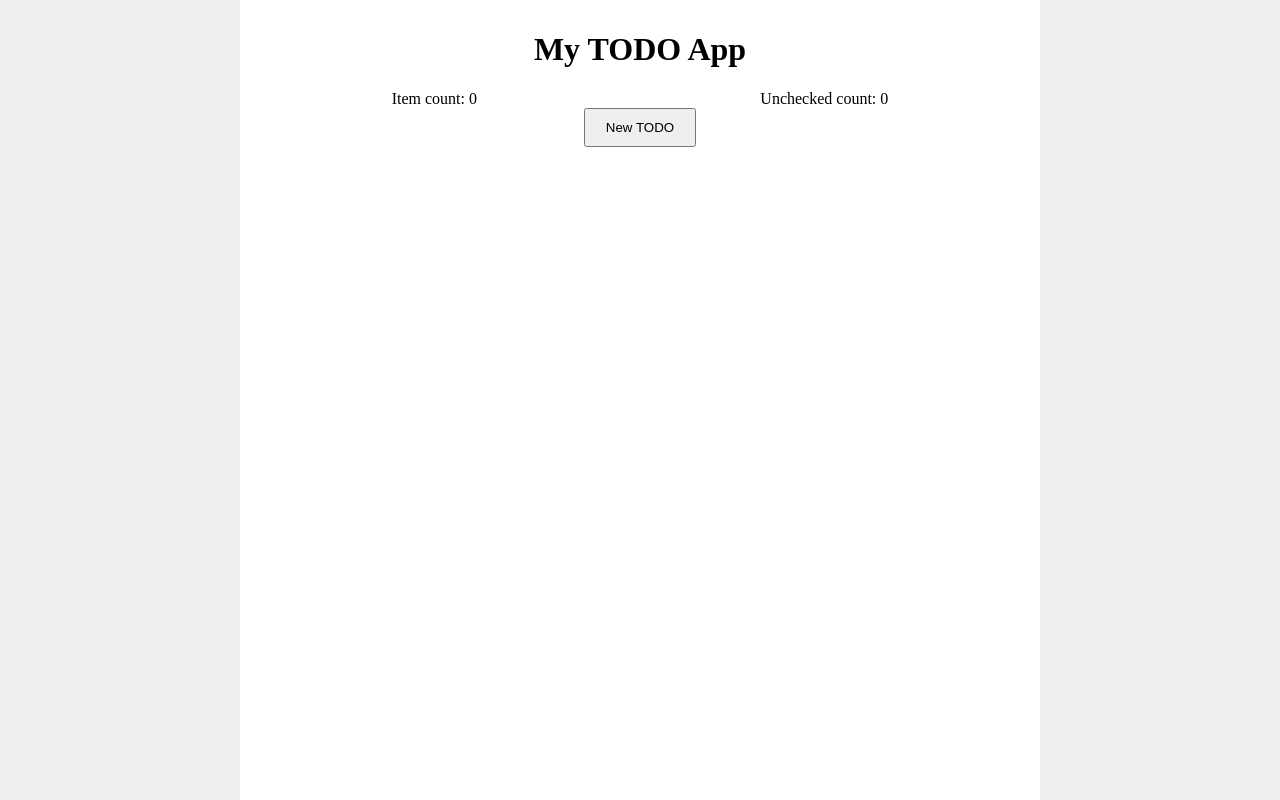
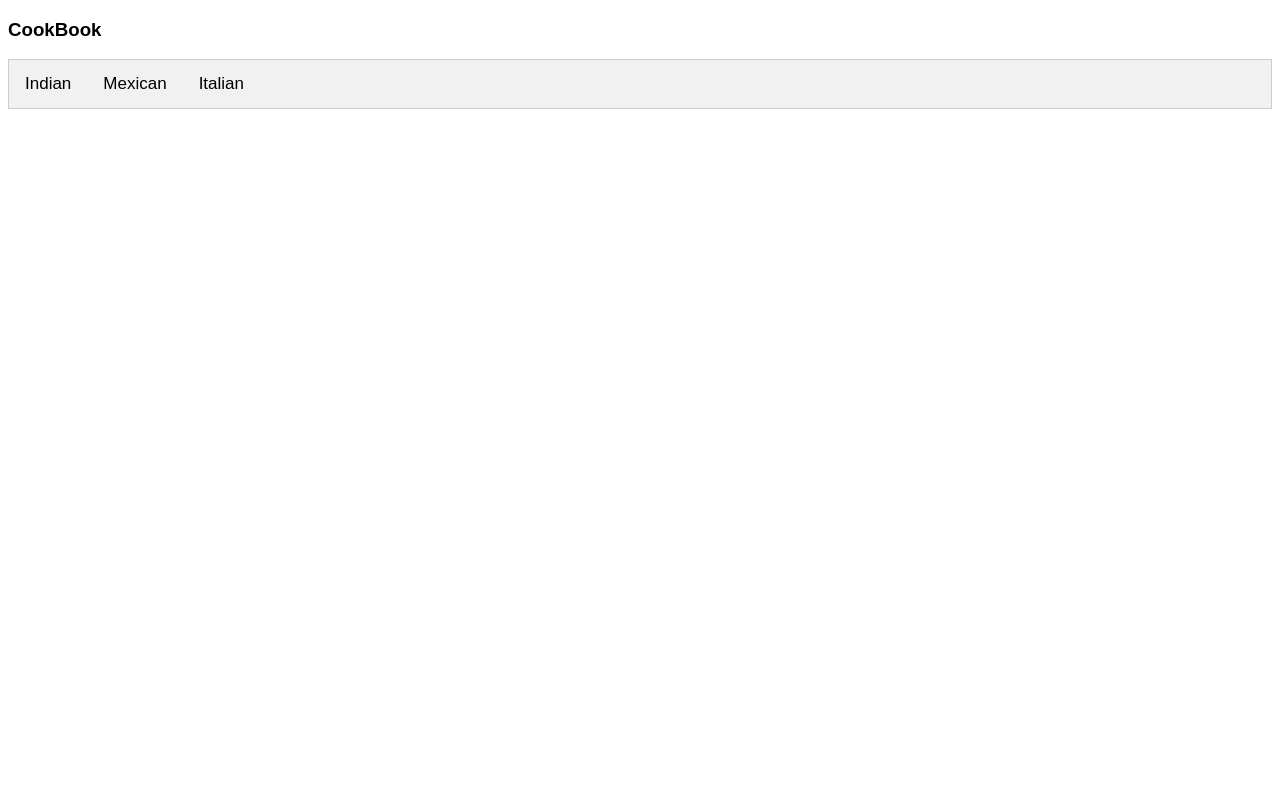
Before and after one commit to meggs5656/summer2020, a plain HTML site: page index.html in a window 1280 px wide. Drawn offline with Linux system fonts and the light colour scheme.

Commit message:
Add files via upload
Hey y'all!!!
This is what I have so far for the website.

```diff
--- a/index.html
+++ b/index.html
@@ -1,19 +1,85 @@
 <!DOCTYPE html>
 <html>
 <head>
-    <title>TODO App</title>
-    <link rel="stylesheet" type="text/css" href="./styles.css" />
+<meta name="viewport" content="width=device-width, initial-scale=1">
+<style>
+body {font-family: Arial;}
+
+/* Style the tab */
+.tab {
+  overflow: hidden;
+  border: 1px solid #ccc;
+  background-color: #f1f1f1;
+}
+
+/* Style the buttons inside the tab */
+.tab button {
+  background-color: inherit;
+  float: left;
+  border: none;
+  outline: none;
+  cursor: pointer;
+  padding: 14px 16px;
+  transition: 0.3s;
+  font-size: 17px;
+}
+
+/* Change background color of buttons on hover */
+.tab button:hover {
+  background-color: #ddd;
+}
+
+/* Create an active/current tablink class */
+.tab button.active {
+  background-color: #ccc;
+}
+
+/* Style the tab content */
+.tabcontent {
+  display: none;
+  padding: 6px 12px;
+  -webkit-animation: fadeEffect 1s;
+  animation: fadeEffect 1s;
+}
+
+/* Fade in tabs */
+@-webkit-keyframes fadeEffect {
+  from {opacity: 0;}
+  to {opacity: 1;}
+}
+
+@keyframes fadeEffect {
+  from {opacity: 0;}
+  to {opacity: 1;}
+}
+</style>
 </head>
 <body>
-    <div class="container center">
-      <h1 class="center title">My TODO App</h1>
-      <div class="flow-right controls">
-        <span>Item count: <span id="item-count">0</span></span>
-        <span>Unchecked count: <span id="unchecked-count">0</span></span>
+
+<h3>CookBook</h3>
+
+<div class="tab">
+  <button class="tablinks" onclick="openCuisine(event, 'Indian')">Indian</button>
+  <button class="tablinks" onclick="openCuisine(event, 'Mexican')">Mexican</button>
+  <button class="tablinks" onclick="openCuisine(event, 'Italian')">Italian</button>
 </div>
-      <button class="button center" onClick="newTodo()">New TODO</button>
-      <ul id="todo-list" class="todo-list"></ul>
+
+<div id="Indian" class="tabcontent">
+  <h3>Indian</h3>
+  <p>This is the page for Indian recipes.</p>
 </div>
-    <script src="./script.js"></script>
+
+<div id="Mexican" class="tabcontent">
+  <h3>Mexican</h3>
+  <p>This is the page for Mexican recipes.</p>
+</div>
+
+<div id="Italian" class="tabcontent">
+  <h3>Italian</h3>
+  <p>This is the page for Italian recipes.</p>
+</div>
+
+<script src="index.js"></script>
+
 </body>
 </html>
--- /dev/null
+++ b/index.js
@@ -0,0 +1,13 @@
+function openCuisine(evt, cityName) {
+    var i, tabcontent, tablinks;
+    tabcontent = document.getElementsByClassName("tabcontent");
+    for (i = 0; i < tabcontent.length; i++) {
+      tabcontent[i].style.display = "none";
+    }
+    tablinks = document.getElementsByClassName("tablinks");
+    for (i = 0; i < tablinks.length; i++) {
+      tablinks[i].className = tablinks[i].className.replace(" active", "");
+    }
+    document.getElementById(cityName).style.display = "block";
+    evt.currentTarget.className += " active";
+  }
```
Lines whose indentation alone changed are shown as unchanged.
